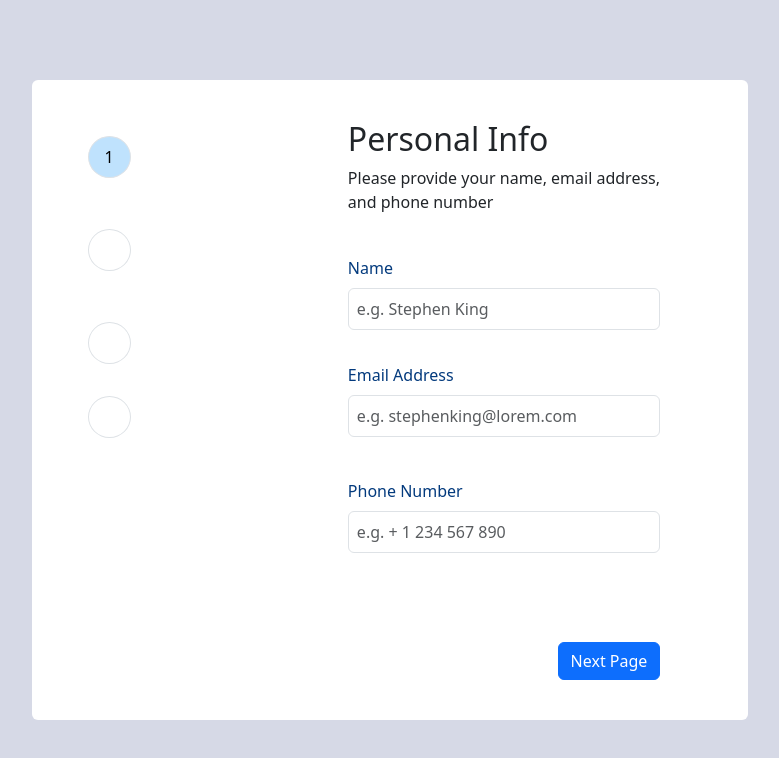
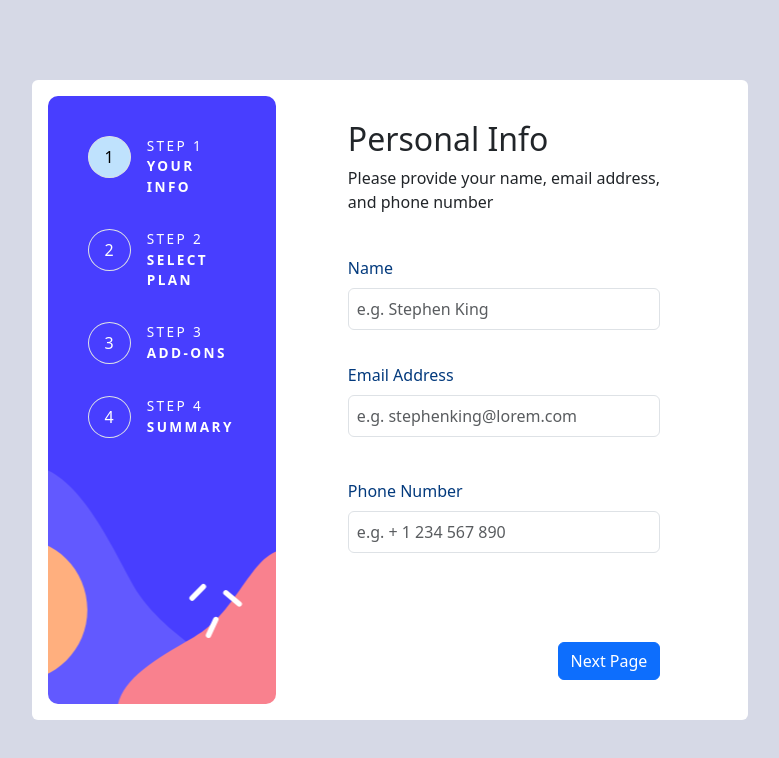
Before and after one commit to tobseyltd/react-multistep, a React (Vite) app: page / in a window 1280 px wide. Shown: the top 758 px of the page, without its empty margins (250-1029 px from the left). Built offline with nearby package versions, Linux system fonts and the light colour scheme.

Commit message:
initial commit

```diff
--- a/src/components/MultiStepForm.tsx
+++ b/src/components/MultiStepForm.tsx
@@ -33,7 +33,7 @@ const MultiStepForm = () => {
         >
           <StyledCol
             className='col-4 p-xl-4'
-            style={{ backgroundImage: `${bgimage}` }}
+            style={{ backgroundImage: `url(${bgimage})` }}
           >
             <ul className='list-group d-flex justify-content-center flex-row flex-xl-column'>
               {formSteps.map((step, index) => (
```
